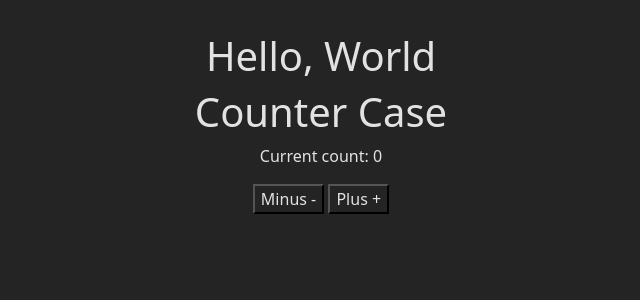
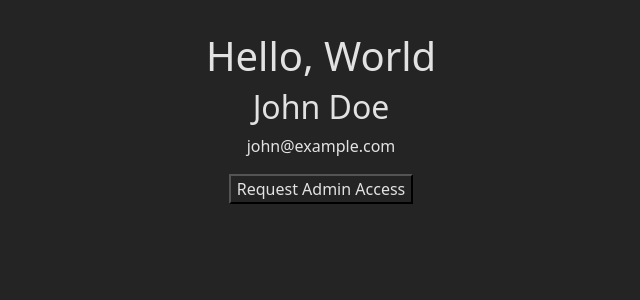
Before and after one commit to salino3/exercises-2026-react-typescript-01, a React (Vite) app: page / in a window 1280 px wide. Shown: the top 300 px of the page, without its empty margins (319-959 px from the left). Built offline with nearby package versions, Linux system fonts and the light colour scheme.

Commit message:
component done

```diff
--- a/src/App.tsx
+++ b/src/App.tsx
@@ -6,6 +6,7 @@ import { ListProducts } from "./components/list-products/list-products.component
 import { TaskManager } from "./components/tasks/tasks.component";
 import { SimpleCounter } from "./components/counter-exercise/counter-exercise.component";
 import "./App.scss";
+import { UserProfile02 } from "./components/user-profile-02/user-profile-02.component";
 
 function App() {
   return (
@@ -15,7 +16,8 @@ function App() {
       <UserProfile userId="9" /> */}
       {/* <ListProducts /> */}
       {/* <TaskManager /> */}
-      <SimpleCounter />
+      {/* <SimpleCounter /> */}
+      <UserProfile02 />
       {/* <details open>
         <summary>Exercise 01 TS</summary>
         <PostManager />
--- /dev/null
+++ b/src/components/user-profile-02/user-profile-02.component.tsx
@@ -0,0 +1,57 @@
+import React, { useState, useEffect } from "react";
+
+// The Mock API
+export interface UserData {
+  name: string;
+  email: string;
+  isAdmin: boolean;
+}
+
+export const fetchUserProfile = (): Promise<UserData> => {
+  return new Promise((resolve) => {
+    setTimeout(() => {
+      resolve({
+        name: "John Doe",
+        email: "john@example.com",
+        isAdmin: false,
+      });
+    }, 500);
+  });
+};
+
+export const UserProfile02: React.FC = () => {
+  const [user, setUser] = useState<UserData | null>(null);
+  const [loading, setLoading] = useState<boolean>(true);
+
+  useEffect(() => {
+    setLoading(true);
+    fetchUserProfile()
+      .then((data: UserData) => setUser(data))
+      .finally(() => setLoading(false));
+  }, []);
+
+  if (loading) return <div>Loading profile...</div>;
+  if (!user) return <div>User not found</div>;
+
+  return (
+    <div className="profile-card">
+      <h2 data-testid="user-name">{user.name}</h2>
+      <p data-testid="user-email">{user.email}</p>
+
+      {!user.isAdmin ? (
+        <button
+          onClick={() =>
+            setUser((prev: UserData | null) => {
+              if (!prev) return null;
+              return { ...prev, isAdmin: true };
+            })
+          }
+        >
+          Request Admin Access
+        </button>
+      ) : (
+        <span role="status">Administrator Mode Active</span>
+      )}
+    </div>
+  );
+};
```
